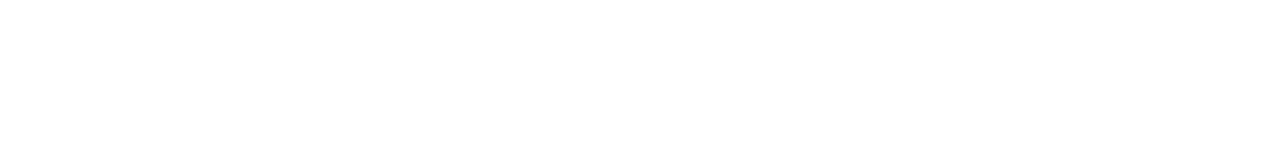
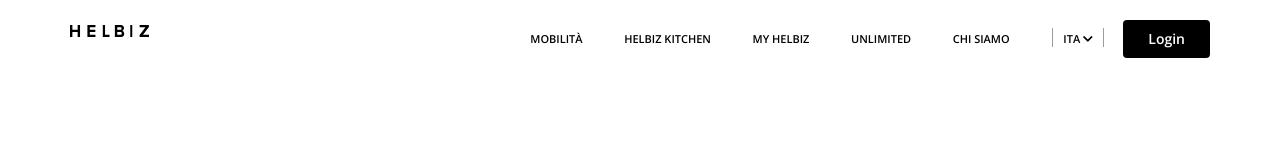
Before and after one commit to daniele-lai/html-css-helbiz, a plain HTML site: page index.html in a window 1280 px wide. Drawn offline with nearby package versions, Linux system fonts and the light colour scheme.

Commit message:
Aggiunta navbar

```diff
--- a/css/style.css
+++ b/css/style.css
@@ -1,3 +1,71 @@
 body {
   font-family: 'Open Sans', sans-serif;
 }
+
+.clearfix:after {
+  content: "";
+  display: block;
+  clear: both;
+}
+
+.left {
+  float: left;
+}
+
+.right {
+  float: right;
+}
+
+/* Navbar */
+.logo img {
+  height: 12px;
+}
+
+.menu nav {
+  display: inline-block;
+}
+
+.nav_bar_1 li a, .lang a {
+  text-transform: uppercase;
+  font-size: 11px;
+  color: #000;
+  font-weight: 600;
+  text-decoration: none;
+}
+
+.nav_bar_1 li a {
+  padding: 8px 14px;
+}
+
+.nav_bar_2 {
+  margin-left: 20px;
+}
+
+.logo, .menu {
+  margin-top: 20px;
+}
+
+.navbar_fixed {
+  position: static;
+  left: 0;
+  top: 0;
+  right: 0;
+  z-index: 2;
+}
+
+/* Buttons */
+.lang {
+  background-color: transparent;
+  border-left: 1px solid rgb(155, 155, 155);
+  border-right: 1px solid rgb(155, 155, 155);
+  padding: 0 10px;
+}
+
+.login {
+  background-color: #000;
+  color: #fff;
+  font: 14px;
+  font-weight: 600;
+  padding: 8px 24px;
+  margin-left: 16px;
+}
--- a/index.html
+++ b/index.html
@@ -7,6 +7,8 @@
   <link rel="preconnect" href="https://fonts.gstatic.com">
   <!-- Google Font -->
   <link href="https://fonts.googleapis.com/css2?family=Open+Sans:wght@300;400;600;700&display=swap" rel="stylesheet">
+  <!-- Font Awesome -->
+  <link rel="stylesheet" href="https://cdnjs.cloudflare.com/ajax/libs/font-awesome/5.15.2/css/all.min.css" integrity="sha512-HK5fgLBL+xu6dm/Ii3z4xhlSUyZgTT9tuc/hSrtw6uzJOvgRr2a9jyxxT1ely+B+xFAmJKVSTbpM/CuL7qxO8w==" crossorigin="anonymous" />
   <!-- Bootstrap -->
   <link rel="stylesheet" href="https://maxcdn.bootstrapcdn.com/bootstrap/3.3.7/css/bootstrap.min.css" integrity="sha384-BVYiiSIFeK1dGmJRAkycuHAHRg32OmUcww7on3RYdg4Va+PmSTsz/K68vbdEjh4u" crossorigin="anonymous">
   <link rel="stylesheet" href="css/style.css">
@@ -14,6 +16,34 @@
 </head>
 <body>
   <header>
+    <!-- Navbar -->
+    <div class="navbar_fixed">
+      <div class="container">
+        <div class="row">
+          <div class="col-xs-12 clearfix">
+            <div class="logo left">
+              <img src="img/logo.svg" alt="Logo Helbiz">
+            </div>
+            <div class="menu right">
+              <nav class="nav_bar_1">
+                <ul class="list-inline hidden-xs hidden-sm">
+                  <li><a href="#">Mobilità</a></li>
+                  <li><a href="#">Helbiz Kitchen</a></li>
+                  <li><a href="#">My Helbiz</a></li>
+                  <li><a href="#">Unlimited</a></li>
+                  <li><a href="#">Chi siamo</a></li>
+                </ul>
+              </nav>
+              <nav class="nav_bar_2">
+                <span class="lang hidden-xs hidden-sm"><a href="#">Ita <i class="fas fa-chevron-down"></i></a></span>
+                <span class="btn login hidden-xs hidden-sm">Login</span>
+                <span class="btn hidden-md hidden-lg"><i class="fas fa-bars"></i></span>
+              </nav>
+            </div>
+          </div>
+        </div>
+      </div>
+    </div>
 
   </header>
 
```
